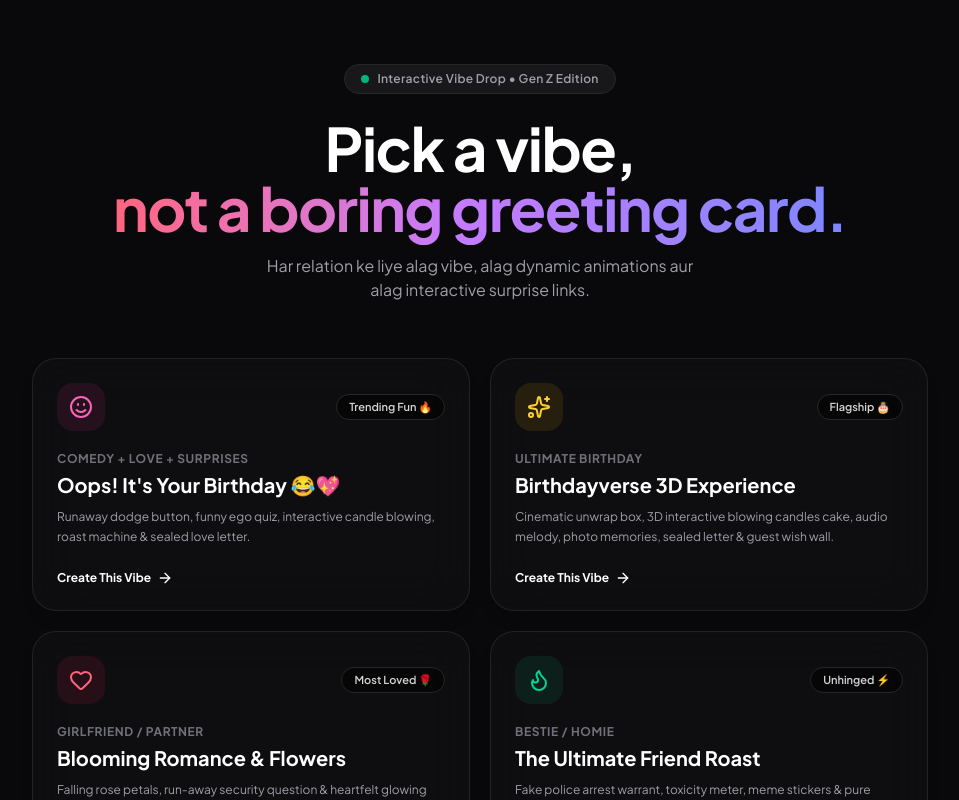
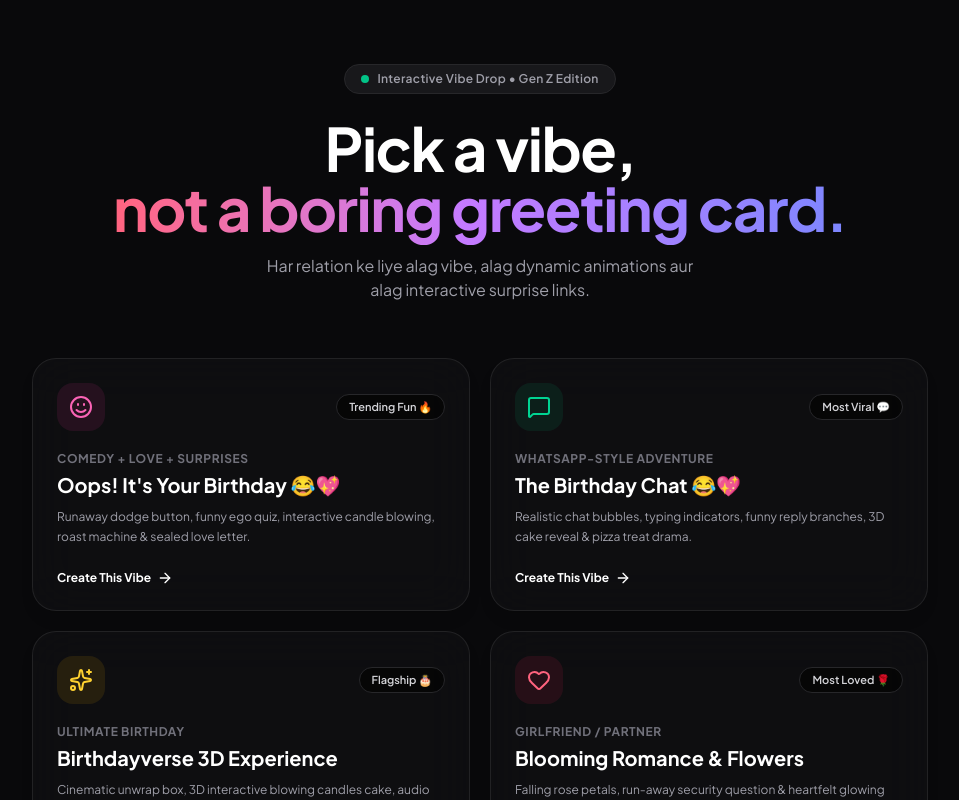
Before and after one commit to sameerkhan86926-a11y/vibe-wish, a Next.js app: page / in a window 1280 px wide. Shown: the top 800 px of the page, without its empty margins (160-1119 px from the left). Built offline with nearby package versions, Linux system fonts and the light colour scheme; a web font is replaced by a local one.

Commit message:
Update page.tsx

```diff
--- a/src/app/page.tsx
+++ b/src/app/page.tsx
@@ -1,5 +1,5 @@
 import Link from "next/link";
-import { Heart, Flame, Award, Sparkles, ArrowRight, Smile } from "lucide-react";
+import { Heart, Flame, Award, Sparkles, ArrowRight, Smile, MessageSquare  } from "lucide-react";
 
 const TEMPLATES = [
   {
@@ -14,6 +14,19 @@ const TEMPLATES = [
     icon: Smile,
     iconColor: "text-pink-400 bg-pink-500/10",
   },
+    {
+    id: "chat",
+    title: "The Birthday Chat 😂💖",
+    target: "WhatsApp-Style Adventure",
+    description: "Realistic chat bubbles, typing indicators, funny reply branches, 3D cake reveal & pizza treat drama.",
+    badge: "Most Viral 💬",
+    href: "/create/chat",
+    border: "hover:border-emerald-500/50",
+    glow: "group-hover:shadow-emerald-500/20",
+    icon: MessageSquare,
+    iconColor: "text-emerald-400 bg-emerald-500/10",
+  },
+
   {
     id: "birthday",
     title: "Birthdayverse 3D Experience",
```
